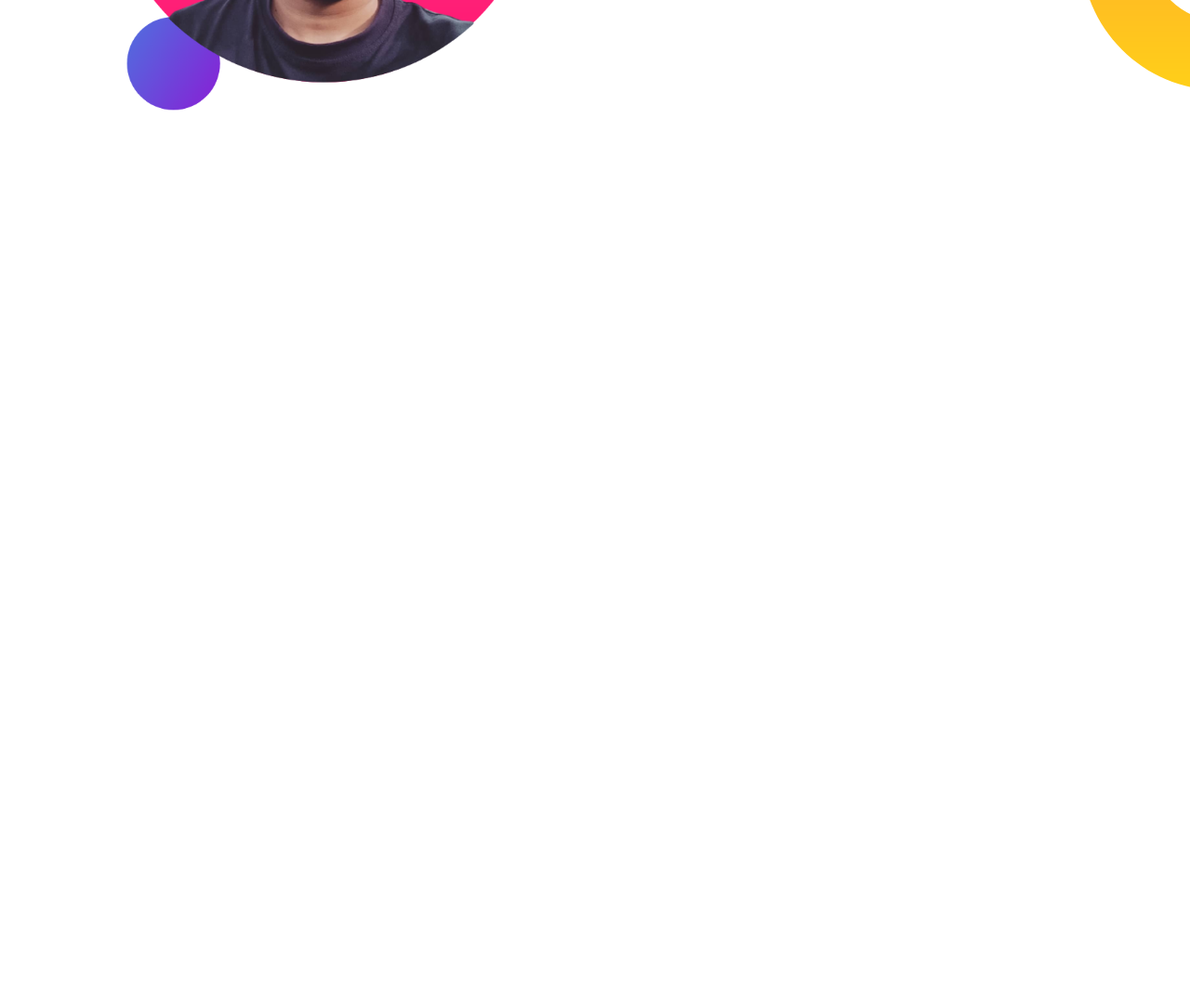
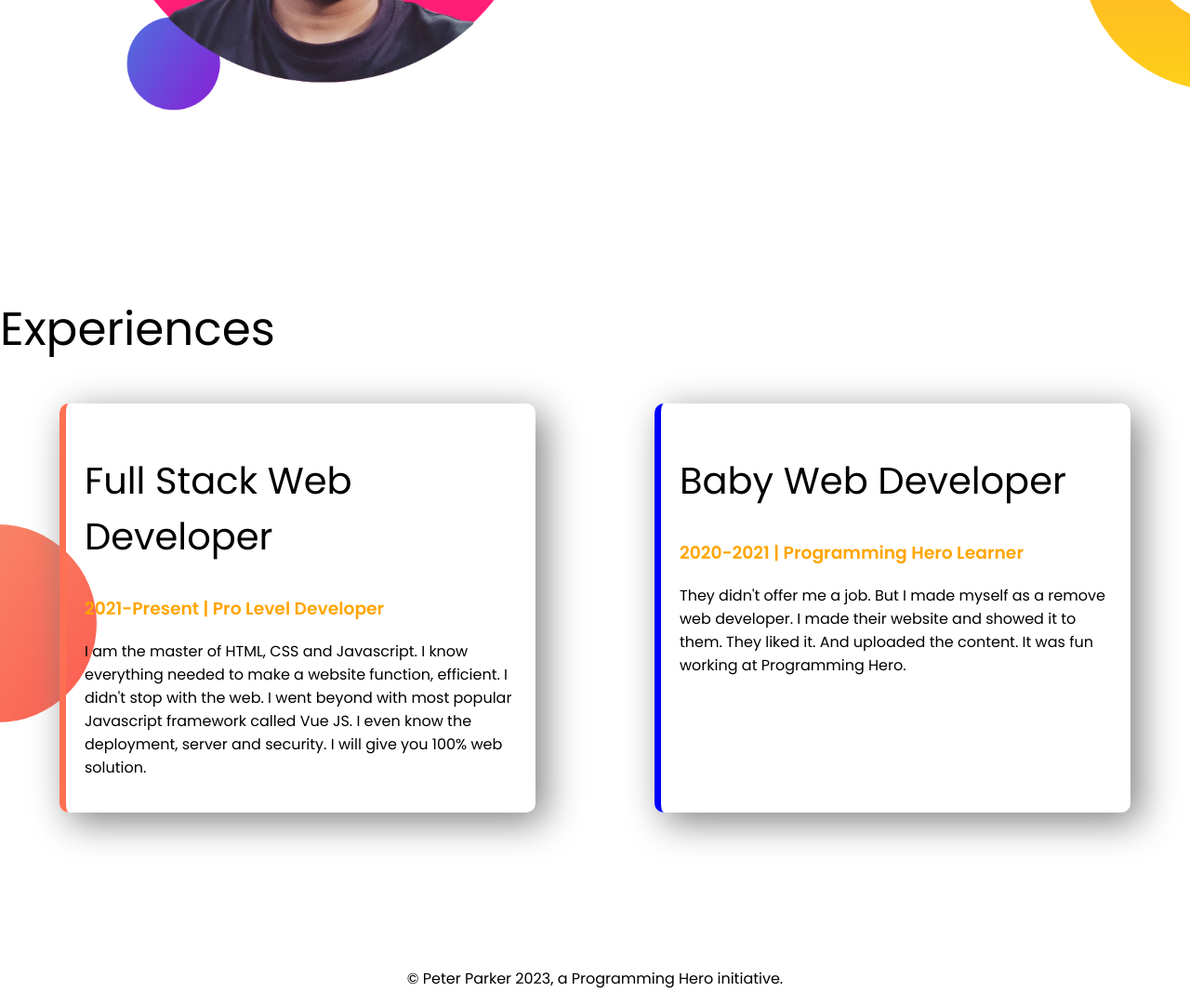
Before and after one commit to Ashik72/ph-protfolio, a plain HTML site: page index.html in a window 1280 px wide. Shown: the part 1051-2132 px from the top of the page at 93% size. Before the commit the page ends 1327 px from the top, so only its background shows below. Drawn offline with Linux system fonts and the light colour scheme.

Commit message:
Final project added

```diff
--- a/index.html
+++ b/index.html
@@ -8,7 +8,7 @@
       <link rel="stylesheet" href="style.css" />
    </head>
    <body>
-      <section class="top-banner">
+      <section class="top-banner flexible-container">
          <div class="half-width">
             <h1>Welcome To</h1>
             <h1><span class="orange-color">Peter Parker</span> World!</h1>
@@ -27,7 +27,7 @@
             <img src="images/my-bg.png" />
          </div>
       </section>
-      <section class="dream-big">
+      <section class="dream-big flexible-container">
          <div class="half-width">
             <img src="images/my-bg2.png" />
          </div>
@@ -44,5 +44,36 @@
             >
          </div>
       </section>
+      <section class="experiences">
+         <h1>Experiences</h1>
+         <div class="flexible-container">
+            <div class="experience-item border-color1">
+               <h2>Full Stack Web Developer</h2>
+               <h3 class="orange-color">2021-Present | Pro Level Developer</h3>
+               <p>
+                  I am the master of HTML, CSS and Javascript. I know everything
+                  needed to make a website function, efficient. I didn't stop
+                  with the web. I went beyond with most popular Javascript
+                  framework called Vue JS. I even know the deployment, server
+                  and security. I will give you 100% web solution.
+               </p>
+            </div>
+            <div class="experience-item border-color2">
+               <h2>Baby Web Developer</h2>
+               <h3 class="orange-color">
+                  2020-2021 | Programming Hero Learner
+               </h3>
+               <p>
+                  They didn't offer me a job. But I made myself as a remove web
+                  developer. I made their website and showed it to them. They
+                  liked it. And uploaded the content. It was fun working at
+                  Programming Hero.
+               </p>
+            </div>
+         </div>
+      </section>
    </body>
+   <footer>
+      <p>© Peter Parker 2023, a Programming Hero initiative.</p>
+   </footer>
 </html>
--- a/style.css
+++ b/style.css
@@ -12,13 +12,17 @@ h1 {
    font-weight: 400;
    font-size: 50px;
 }
+h2 {
+   font-weight: 400;
+   font-size: 40px;
+}
 h3 {
    font-weight: 600;
 }
 .orange-color {
    color: orange;
 }
-section {
+.flexible-container {
    display: flex;
    padding-bottom: 150px;
 }
@@ -41,3 +45,25 @@ section {
    background-repeat: no-repeat;
    background-position: right;
 }
+.experiences {
+   background-image: url(/images/exp-bg.png);
+   background-repeat: no-repeat;
+   background-position: left;
+}
+.experience-item {
+   width: 40%;
+   margin-left: 5%;
+   margin-right: 5%;
+   padding: 20px;
+   box-shadow: 10px 10px 40px gray;
+   border-radius: 10px;
+}
+.border-color1 {
+   border-left: 7px solid #ff7052;
+}
+.border-color2 {
+   border-left: 7px solid blue;
+}
+footer p {
+   text-align: center;
+}
```
